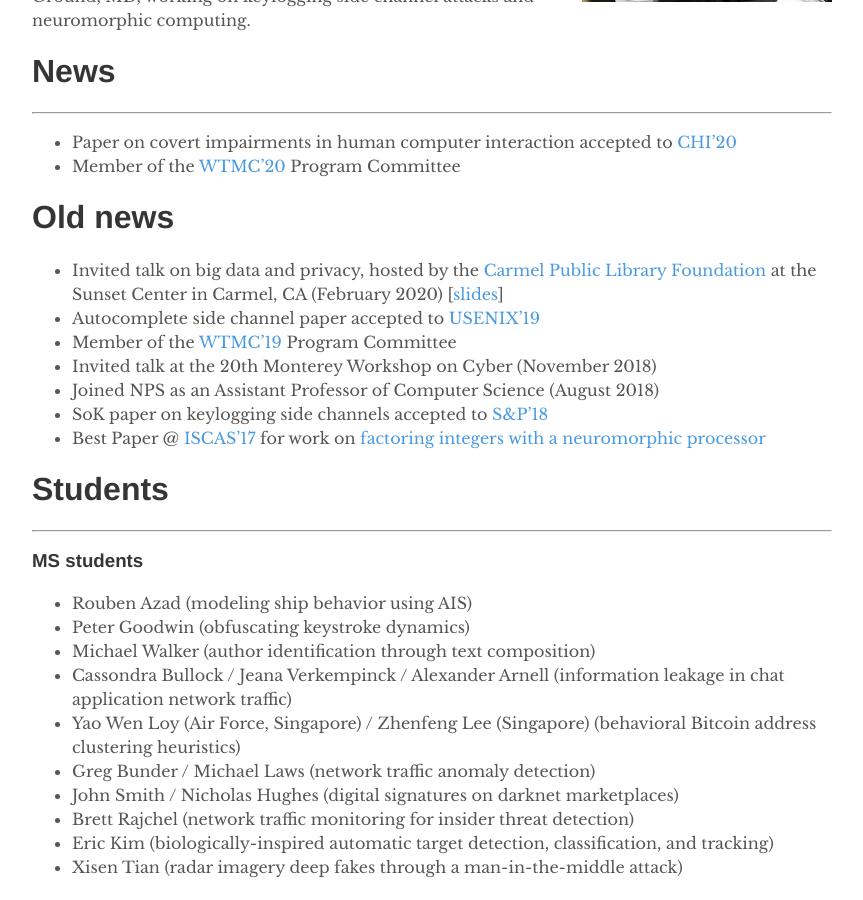
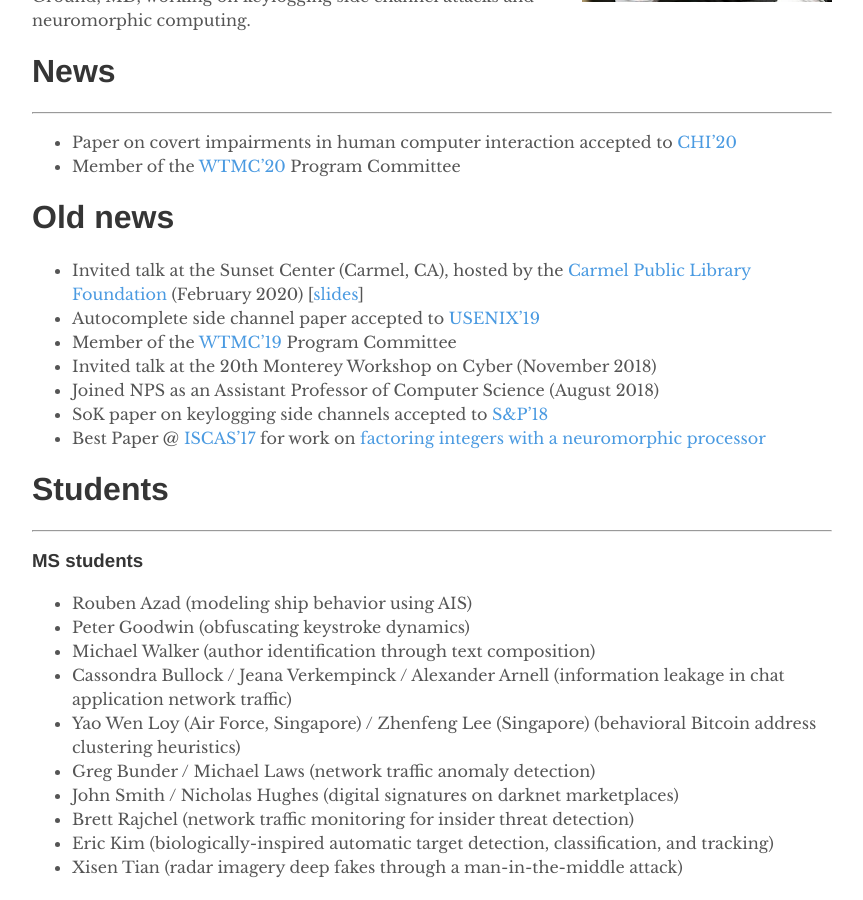
Before and after one commit to vmonaco/vmonaco.github.io, a Jekyll site: the page built from index.md, in a window 1280 px wide and 900 px high, scrolled down 325 px. Shown: the whole window, without its empty margins (208-1071 px from the left). Built offline with Jekyll 4.4.1, drawn with Linux system fonts in a browser that asks for light colours.

Commit message:
minor updates

```diff
--- a/index.md
+++ b/index.md
@@ -16,7 +16,7 @@
 * Member of the [WTMC'20](http://wtmc.info/index.html) Program Committee
 
 # Old news
-* Invited talk on big data and privacy, hosted by the [Carmel Public Library Foundation](https://carmelpubliclibraryfoundation.org/events/upcoming-events-activities/) at the Sunset Center in Carmel, CA (February 2020) \[[slides](/slides/Big_data_big_brother.pdf)\]
+* Invited talk at the Sunset Center (Carmel, CA), hosted by the [Carmel Public Library Foundation](https://carmelpubliclibraryfoundation.org/events/upcoming-events-activities/) (February 2020) \[[slides](/slides/Big_data_big_brother.pdf)\]
 * Autocomplete side channel paper accepted to [USENIX'19](https://www.usenix.org/conference/usenixsecurity19)
 * Member of the [WTMC'19](http://wtmc.info/index2019.html) Program Committee
 * Invited talk at the 20th Monterey Workshop on Cyber (November 2018)
```
